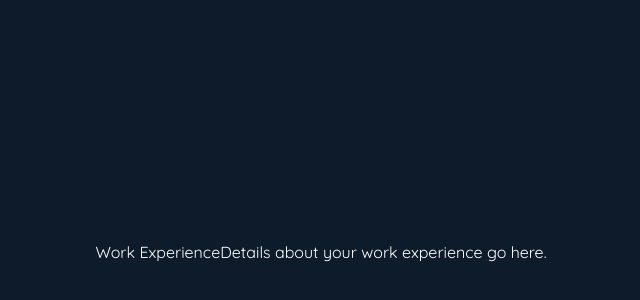
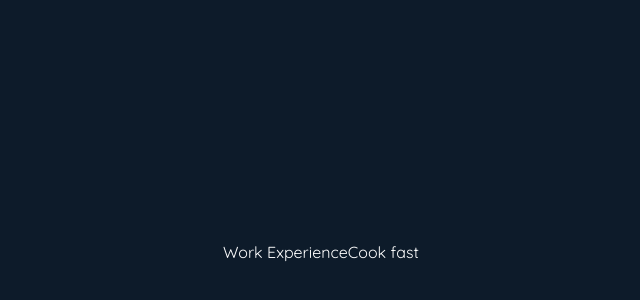
Before and after one commit to phanishree/portfolio, a Next.js app in the folder portfolio-bento/: page /work in a window 1280 px wide. Shown: the part 148-448 px from the top of the page, without its empty margins (319-959 px from the left). Built offline with nearby package versions, Linux system fonts and the light colour scheme.

Commit message:
Refactor

```diff
--- a/portfolio-bento/src/app/work/page.js
+++ b/portfolio-bento/src/app/work/page.js
@@ -4,7 +4,7 @@ export default function WorkExperience() {
     return (
       <div className="w-[100vw] h-[100vh] flex items-center justify-center text-white  bg-darkNavy">
         <h1>Work Experience</h1>
-        <p>Details about your work experience go here.</p>
+        <p>Cook fast</p>
       </div>
     );
   }
```
